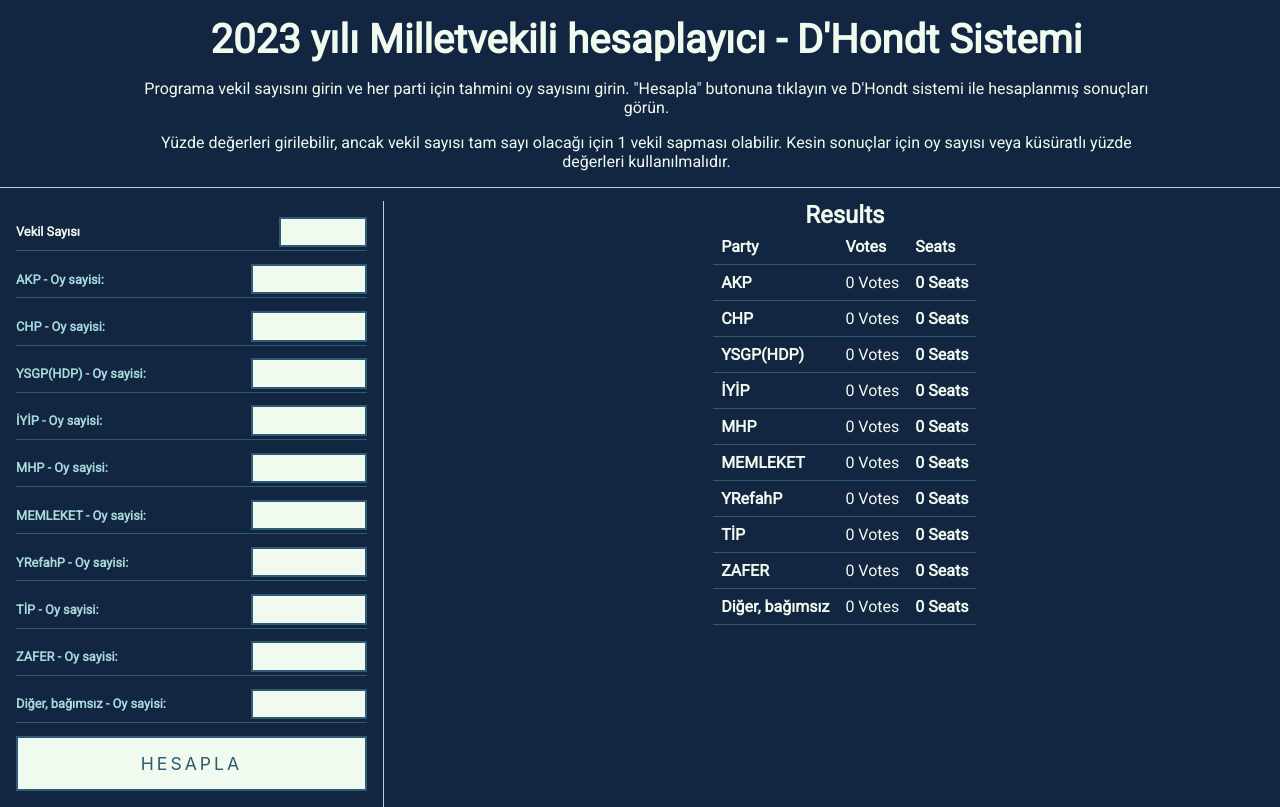
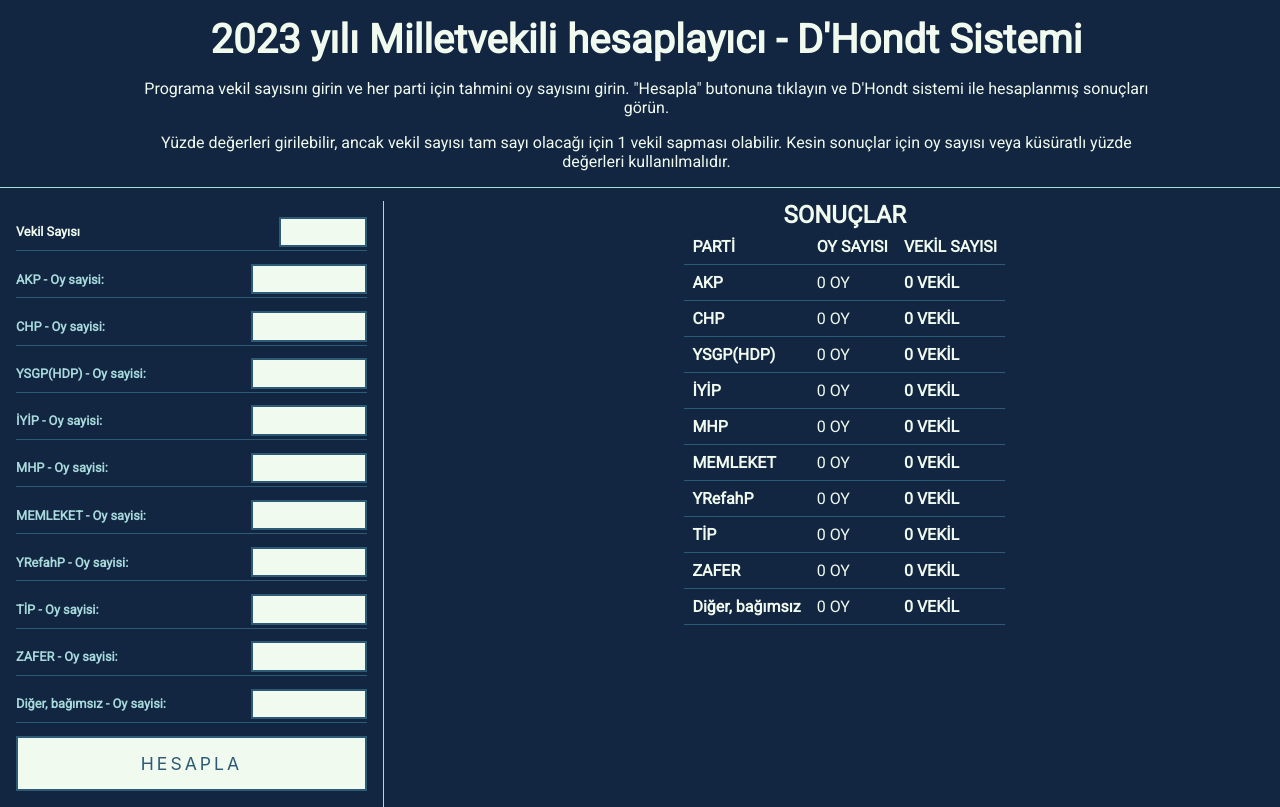
Before and after one commit to berkaysson/dhondt-system-calculator, a React (Create React App) app: page / in a window 1280 px wide. Built offline with nearby package versions, Linux system fonts and the light colour scheme.

Commit message:
Translation to Turkish

```diff
--- a/src/Components/AllocationHistory.js
+++ b/src/Components/AllocationHistory.js
@@ -48,7 +48,7 @@
           <AllocationList>
             {party.allocationHistory.map((allocation, index) => (
               <AllocationItem key={index}>
-                Seat <SeatNumber>{allocation.seat}</SeatNumber>
+                <SeatNumber>{allocation.seat}. Yerleşim</SeatNumber>
                 <AllocationPercentage>
                   ({allocation.percentage})
                 </AllocationPercentage>
--- a/src/Components/Results.js
+++ b/src/Components/Results.js
@@ -45,13 +45,13 @@
 function Result({ results }) {
   return (
     <ResultsWrapper>
-      <h2>Results</h2>
+      <h2>SONUÇLAR</h2>
       <Table>
         <thead>
           <TableRow>
-            <TableHeader>Party</TableHeader>
-            <TableHeader>Votes</TableHeader>
-            <TableHeader>Seats</TableHeader>
+            <TableHeader>PARTİ</TableHeader>
+            <TableHeader>OY SAYISI</TableHeader>
+            <TableHeader>VEKİL SAYISI</TableHeader>
           </TableRow>
         </thead>
         <tbody>
@@ -61,10 +61,10 @@
                 <PartyAbbreviation>{party.abb}</PartyAbbreviation>
               </TableCell>
               <TableCell>
-                <PartyVotes>{party.votes} Votes</PartyVotes>
+                <PartyVotes>{party.votes} OY</PartyVotes>
               </TableCell>
               <TableCell>
-                <PartySeats>{party.seats} Seats</PartySeats>
+                <PartySeats>{party.seats} VEKİL</PartySeats>
               </TableCell>
             </TableRow>
           ))}
```
